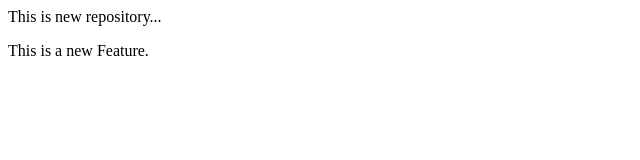
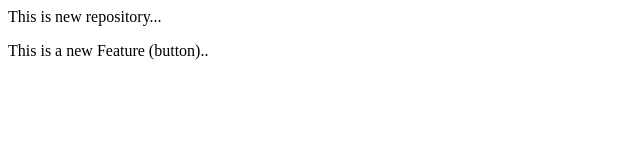
Before and after one commit to nikita23022002/localRepo, a plain HTML site: page index.html in a window 1280 px wide. Shown: the full height of the page, 0-640 px from the left. Drawn offline with Linux system fonts and the light colour scheme.

```diff
--- a/index.html
+++ b/index.html
@@ -1,2 +1,2 @@
 <p>This is new repository...</p>
-<p>This is a new Feature.</p>
+<p>This is a new Feature (button)..</p>
```
